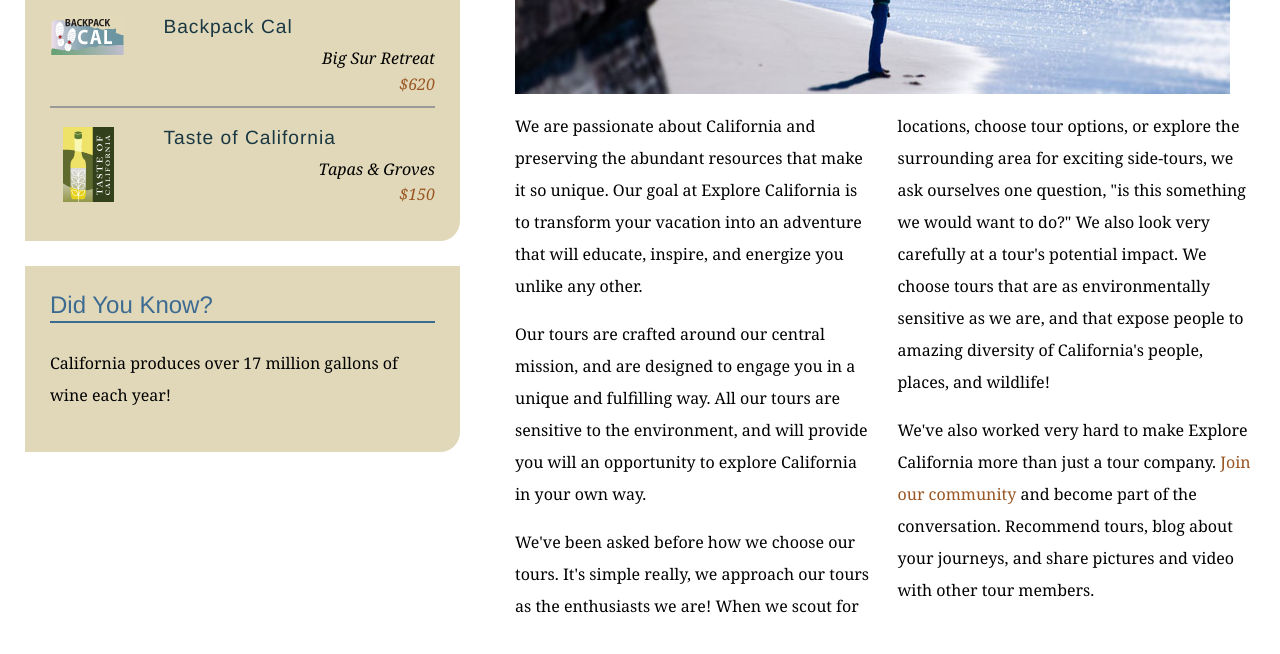
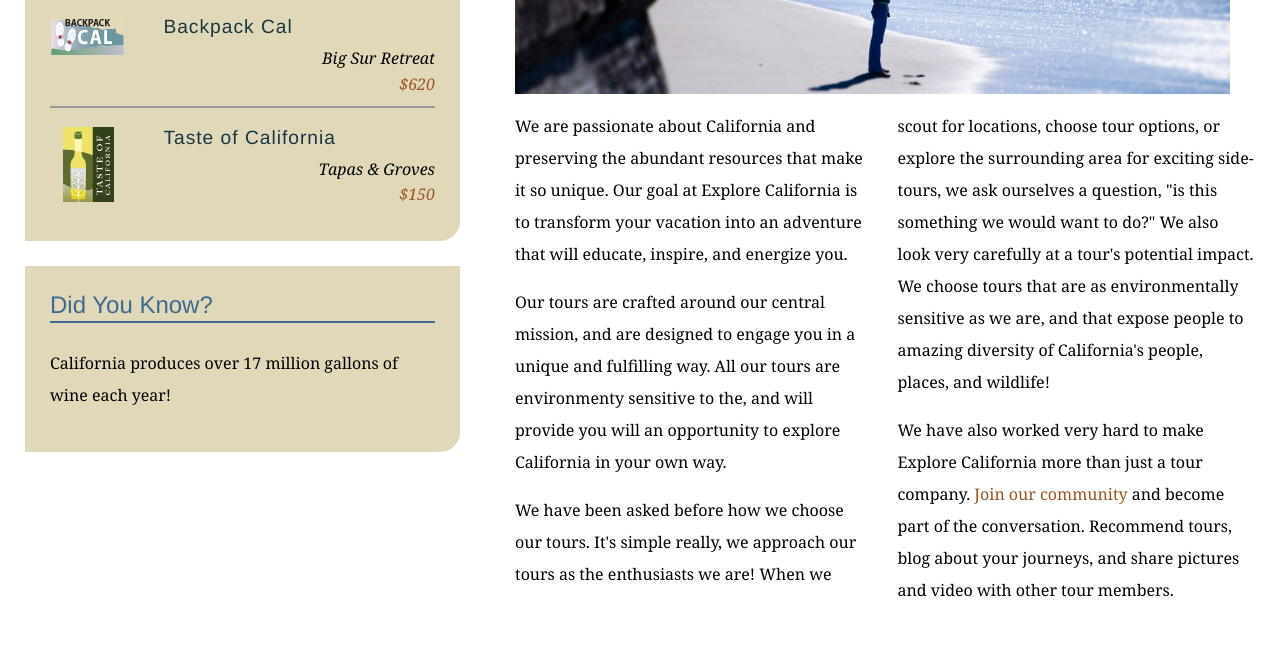
Before and after one commit to wouteronline/exlore_california, a plain HTML site: page mission.html in a window 1280 px wide. Shown: the part 590-1244 px from the top of the page. Drawn offline with Linux system fonts and the light colour scheme.

Commit message:
Text edits on mission page

```diff
--- a/mission.html
+++ b/mission.html
@@ -62,10 +62,10 @@
           <h1>Who we are</h1>
           <img src="assets/images/mission_look.jpg" alt="Looking out at the Pacific" class="articleImage" />
           <div class="multiCol">
-            <p>We are passionate about California and preserving the abundant resources that make it so unique. Our goal at Explore California is to transform your vacation into an adventure that will educate, inspire, and energize you unlike any other.</p>
-            <p>Our tours are crafted around our central mission, and are designed to engage you in a unique and fulfilling way. All our tours are sensitive to the environment, and will provide you will an opportunity to explore California in your own way.</p>
-            <p>We've been asked before how we choose our tours. It's simple really, we approach our tours as the enthusiasts we are! When we scout for locations, choose tour options, or explore the surrounding area for exciting side-tours, we ask ourselves one question, &quot;is this something we would want to do?&quot; We also look very carefully at a tour's potential impact. We choose tours that are as environmentally sensitive as we are, and that expose people to amazing diversity of California's people, places, and wildlife!</p>
-            <p>We've also worked very hard to make Explore California more than just a tour company. <a href="explorers/join.html">Join our community</a> and become part of the conversation. Recommend tours, blog about your journeys, and share pictures and video with other tour members.</p>
+            <p>We are passionate about California and preserving the abundant resources that make it so unique. Our goal at Explore California is to transform your vacation into an adventure that will educate, inspire, and energize you.</p>
+            <p>Our tours are crafted around our central mission, and are designed to engage you in a unique and fulfilling way. All our tours are environmenty sensitive to the, and will provide you will an opportunity to explore California in your own way.</p>
+            <p>We have been asked before how we choose our tours. It's simple really, we approach our tours as the enthusiasts we are! When we scout for locations, choose tour options, or explore the surrounding area for exciting side-tours, we ask ourselves a question, &quot;is this something we would want to do?&quot; We also look very carefully at a tour's potential impact. We choose tours that are as environmentally sensitive as we are, and that expose people to amazing diversity of California's people, places, and wildlife!</p>
+            <p>We have also worked very hard to make Explore California more than just a tour company. <a href="explorers/join.html">Join our community</a> and become part of the conversation. Recommend tours, blog about your journeys, and share pictures and video with other tour members.</p>
           </div>
         </div>
       </div>
```
